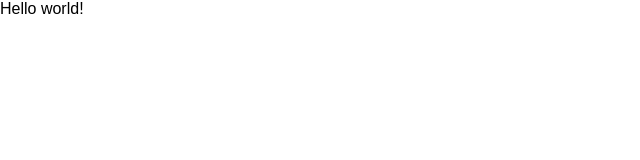
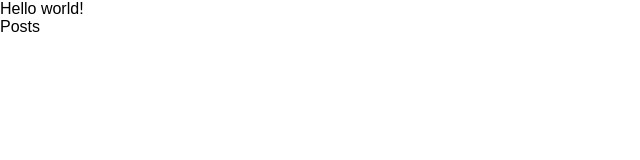
Before and after one commit to adamnaamani/website, a plain HTML site: page index.html in a window 1280 px wide. Shown: the full height of the page, 0-640 px from the left. Drawn offline with Linux system fonts and the light colour scheme.

Commit message:
Update index.html

```diff
--- a/index.html
+++ b/index.html
@@ -7,5 +7,6 @@
 </head>
 <body>
   <p>Hello world!</p>
+  <a href="/posts.html">Posts</a>
 </body>
 </html>
```
